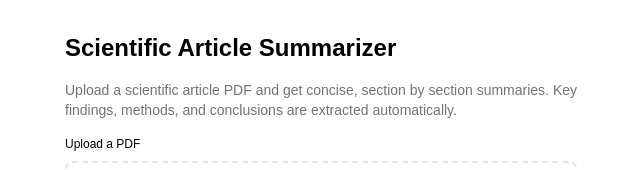
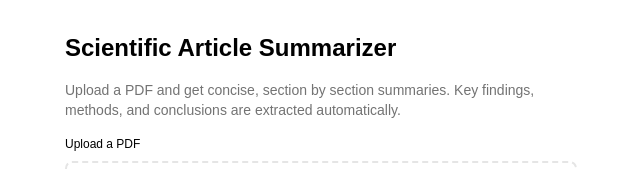
Before and after one commit to mlmar/summarizer, a React (Vite) app in the folder client/: page / in a window 1280 px wide. Shown: the top 170 px of the page, without its empty margins (319-959 px from the left). Built offline with nearby package versions, Linux system fonts and the light colour scheme.

Commit message:
Style updates

```diff
--- a/client/src/App.tsx
+++ b/client/src/App.tsx
@@ -15,19 +15,20 @@ function App() {
             <section className='flex flex-col w-full max-w-lg gap-4'>
                 <h1 className='text-2xl font-bold '>Scientific Article Summarizer</h1>
                 <p className='text-sm text-muted-foreground'>
-                    Upload a scientific article PDF and get concise, section by section summaries. Key findings,
-                    methods, and conclusions are extracted automatically.
+                    Upload a PDF and get concise, section by section summaries. Key findings, methods, and conclusions
+                    are extracted automatically.
                 </p>
+
+                <Field>
+                    <FieldLabel>Upload a PDF</FieldLabel>
+                    <Dropzone file={file} disabled={isFetching} accept='application/pdf' onChange={setFile} />
+                </Field>
                 {error && (
                     <p role='alert' className='font-semibold text-sm text-destructive animate-in fade-in duration-500'>
                         An error occurred while summarizing this article. This service may be offline or rate-limited.
                         Try again in a few minutes.
                     </p>
                 )}
-                <Field>
-                    <FieldLabel>Upload a PDF</FieldLabel>
-                    <Dropzone file={file} disabled={isFetching} accept='application/pdf' onChange={setFile} />
-                </Field>
             </section>
 
             {sections && sections.length > 0 && (
--- a/client/src/components/ui/dropzone.tsx
+++ b/client/src/components/ui/dropzone.tsx
@@ -57,16 +57,25 @@ export function Dropzone({
                     'flex flex-col items-center justify-center gap-2 rounded-lg border-2 border-dashed px-6 py-8 text-center transition-colors cursor-pointer select-none',
                     {
                         'pointer-events-none opacity-50': disabled,
-                        'hover:border-ring hover:border-primary hover:bg-accent/40': !disabled
-                    },
-                    {
+                        'hover:border-ring hover:border-primary hover:bg-accent/40': !disabled,
                         'border-ring border-primary bg-accent/60': isDragging,
-                        'border-input': !isDragging
+                        'border-input': !isDragging,
+                        'border-primary': file
                     }
                 )}
             >
-                <UploadCloud className='size-8 text-muted-foreground' />
-                <span className='text-sm text-muted-foreground'>{file ? file.name : label}</span>
+                <UploadCloud
+                    className={cn('size-8 text-muted-foreground', {
+                        'text-primary': file
+                    })}
+                />
+                <span
+                    className={cn('text-sm text-muted-foreground', {
+                        'text-primary': file
+                    })}
+                >
+                    {file ? file.name : label}
+                </span>
             </div>
             <input
                 ref={inputRef}
```
